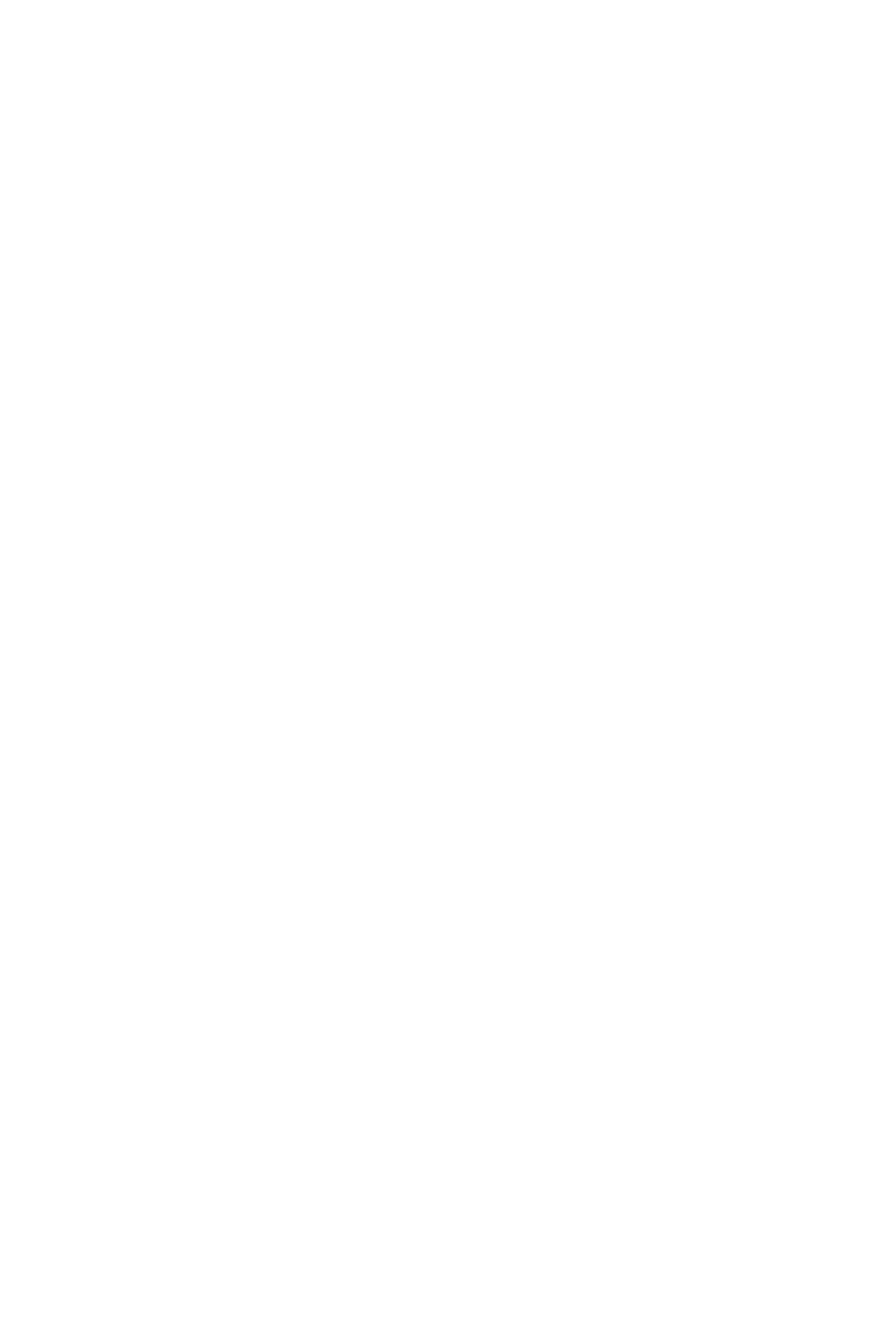
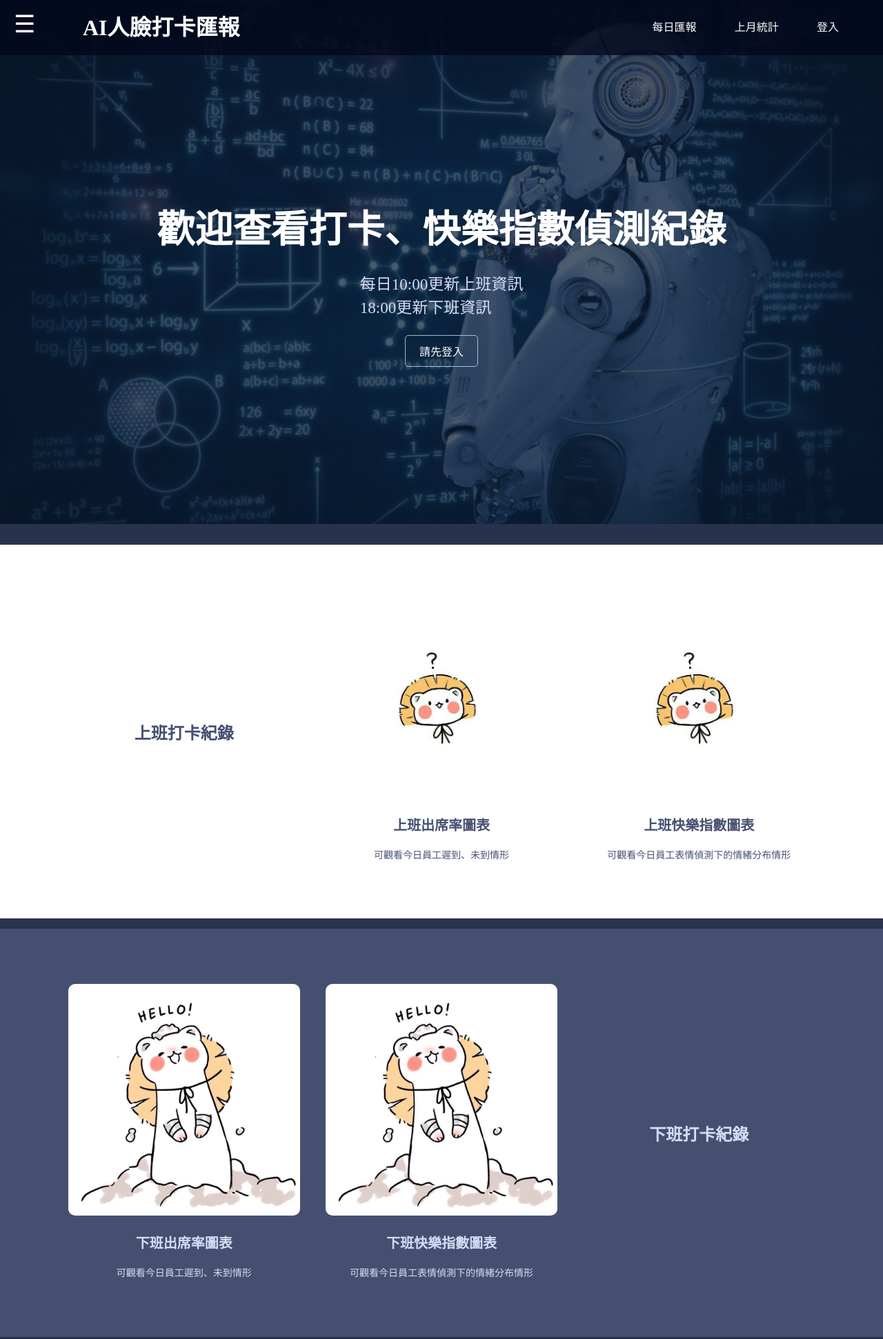
Before and after one commit to zhen-0712/zhen-0712.github.io, a plain HTML site: page index.html in a window 1280 px wide. Shown: the top 1942 px of the page at 69% size. Before the commit the page ends 800 px from the top, so only its background shows below. Drawn offline with Linux system fonts and the light colour scheme.

Commit message:
Add files via upload

```diff
--- a/index.html
+++ b/index.html
@@ -1,9 +1,88 @@
 <!DOCTYPE html>
-<html>
-    <head>
+<html lang="en">
+<head>
+    <meta charset="UTF-8">
+    <meta name="viewport" content="width=device-width, initial-scale=1.0">
+    <title>AI_Web_Test</title>
+    <link rel="stylesheet" href="style.css">
+    <!--<link href="https://fonts.googleapis.com/earlyaccess/cwtexyen.css" rel="stylesheet">-->
+</head>
+<body>
+    <header>
+    <button class="menu">&#9776;</button>
+    <h1>AI人臉打卡匯報</h1>
+    <nav>
+    <ul>
+        <li><a href="#">每日匯報</a></li>
+        <li><a href="#">上月統計</a></li>
+        <li><a href="#">登入</a></li>
+    </ul>
+    </nav>
+    </header>
+    <main>
+        <section class="Introduction">
+            <h2>歡迎查看打卡、快樂指數偵測紀錄</h2>
+            <p>每日10:00更新上班資訊<br>18:00更新下班資訊</p>
+            <a href="#">請先登入</a>
+        </section>
 
-    </head>
-    <body>
+        <section class="transition1">
+        </section>
 
-    </body>
+        <section class="Start_Work_Attendance">
+            <div>
+                <h2>上班打卡紀錄</h2>
+            </div>
+            <div>
+                <img src="images/Q.jpg" alt="上班出席率圖表">
+                <h3>上班出席率圖表</h3>
+                <p>可觀看今日員工遲到、未到情形</p>
+            </div>
+            <div>
+                <img src="images/Q.jpg" alt="上班出席率圖表">
+                <h3>上班快樂指數圖表</h3>
+                <p>可觀看今日員工表情偵測下的情緒分布情形</p>
+            </div>
+        </section>
+
+        <section class="transition2">
+        </section>
+
+        <section class="Get_Off_Work_Attendance">
+            <div>
+                <img src="images/QQ.jpg" alt="下班出席率圖表">
+                <h3>下班出席率圖表</h3>
+                <p>可觀看今日員工遲到、未到情形</p>
+            </div>
+            <div>
+                <img src="images/QQ.jpg" alt="下班出席率圖表">
+                <h3>下班快樂指數圖表</h3>
+                <p>可觀看今日員工表情偵測下的情緒分布情形</p>
+            </div>
+            <div>
+                <h2>下班打卡紀錄</h2>
+            </div>
+        </section>
+
+        <section class="transition3">
+        </section>
+
+        <section class="Record_Monthly">
+            <img src="images/handai.jpg" alt="出席率圖表">
+            <div class="info">
+                <h2>出席率圖表</h2>
+                <p>可觀看今日員工遲到、未到情形</p>
+            </div>
+        </section>
+    </main>
+    <footer>
+        <h4>Copyright © 2024 AI_Web_Test All Rights Reserved.</h4>
+    </footer>
+</body>
 </html>
+
+<!--
+    <p><strong>粗體</strong></p>
+    <p><em>斜線字體</em></p>
+    <blockquote cite="網址">"名言<br>佳句"</blockruote> --<bt.斷行
+-->
--- /dev/null
+++ b/style.css
@@ -0,0 +1,231 @@
+* {
+    padding: 0;
+    margin: 0;
+}
+
+header {
+    background-color: rgb(4,8,28,0.8);
+    height: 80px;
+    width: 100%;
+    position: fixed;
+}
+h1 {
+    color:rgb(255, 255, 255);
+    position: absolute;
+    left: 120px;
+    top: 0;
+    line-height: 80px;
+}
+header ul {
+    position: absolute;
+    right: 1vw;
+    top: 0;
+    line-height: 80px;
+}
+header li {
+    display: inline;
+    margin-right: 4vw;
+}
+header a {
+    color: white;
+    text-decoration: none;
+}
+header a:hover {
+    text-decoration: underline;
+}
+
+.Introduction {
+    background-color: rgb(128, 172, 172);
+    color: white;
+    height: 95vh;
+    background-image: url("images/thinkai2.png");
+    background-repeat: no-repeat;
+    background-position: center;
+    background-size: cover;
+    display: flex;
+    flex-direction: column;
+    align-items: center;
+    justify-content: center;
+}
+.Introduction h2 {
+    font-size: 55px;
+    margin-top: 60px;
+}
+.Introduction p {
+    color:rgb(212, 221, 245);
+    font-size:23px;
+    margin: 25px 0;
+}
+.Introduction a {
+    color: white;
+    text-decoration: none;
+    border: 1px solid #cee2f4c4;
+    padding:10px 20px;
+    border-radius: 5px;
+}
+
+.transition1 {
+    background-color: rgb(41, 50, 76);
+    height: 30px;
+}
+
+.Start_Work_Attendance {
+    display:flex;
+    background-color: rgb(255, 255, 255);
+    color:rgb(69, 80, 113);
+    justify-content: space-between;
+    align-items: center;
+    padding: 80px;
+}
+.Start_Work_Attendance div{
+    width: 450px;
+    text-align: center;
+}
+.Start_Work_Attendance img {
+    width: 90%;
+    border-radius: 10px;
+}
+.Start_Work_Attendance h3 {
+    font-size: 20px;
+    margin: 20px 0;
+}
+.Start_Work_Attendance p {
+    font-size: 14px;
+    line-height: 1.6em;
+}
+
+.transition2 {
+    background-color: rgb(41, 50, 76);
+    height: 15px;
+}
+
+.Get_Off_Work_Attendance {
+    display:flex;
+    background-color: rgb(69, 80, 113);
+    color:rgb(212, 221, 245);
+    justify-content: space-between;
+    align-items: center;
+    padding: 80px;
+}
+.Get_Off_Work_Attendance div{
+    width: 450px;
+    text-align: center;
+}
+.Get_Off_Work_Attendance img {
+    width: 90%;
+    border-radius: 10px;
+}
+.Get_Off_Work_Attendance h3 {
+    font-size: 20px;
+    margin: 20px 0;
+}
+.Get_Off_Work_Attendance p {
+    font-size: 14px;
+    line-height: 1.6em;
+}
+
+.transition3 {
+    background-color: rgb(41, 50, 76);
+    height: 15px;
+}
+
+.Record_Monthly {
+    display: flex;
+    height: 70vh;
+}
+.Record_Monthly {
+    width: 70%;
+}
+.info {
+    width: 50%;
+    background-color: rgb(255, 255, 255);
+    color: rgb(41, 50, 76);
+    display: flex;
+    flex-direction: column;
+    align-items: center;
+    justify-content: center;
+}
+.info h2 {
+    font-size: 35px;
+    margin-bottom: 30px;
+}
+.info p {
+    text-align: center;
+    line-height: 2em;
+}
+
+footer {
+    display: flex;
+    background-color: #04081e;
+    color: #b7b7b7;
+    height: 60px;
+    align-items: center;
+    justify-content: center;
+    font-size: 14px;
+}
+
+/*響應式設計語法*/
+@media screen and (max-width: 768px){
+    header ul {
+        display: none;
+    }
+    header h1 {
+        left: 50%;
+        transform: translateX(-50%);
+    }
+    .Introduction h2 {
+        font-size: 40px;
+    }
+    .Start_Work_Attendance {
+        flex-direction: column;
+        padding: 60px 0;
+    }
+    .Start_Work_Attendance div {
+        margin-bottom: 30px;
+    }
+    .Get_Off_Work_Attendance {
+        flex-direction: column;
+        padding: 60px 0;
+    }
+    .Get_Off_Work_Attendance div {
+        margin-bottom: 30px;
+    }
+    .Record_Monthly {
+        flex-direction: column;
+        height: 170vh;
+    }
+    .Record_Monthly img {
+        width: 145%;
+    }
+    .info {
+        width: 135%;
+        padding: 40px 0;
+    }
+    .info h2 {
+        font-size: 30px;
+    }
+    footer {
+        clear: both;
+    }
+}
+
+.menu {
+    display: block;
+    background-color: transparent;
+    color: white;
+    font-size: 35px;
+    position: absolute;
+    top: 15px;
+    left: 20px;
+    border: none;
+    cursor: pointer;
+}
+
+
+/*
+header, section, footer {
+    background-color: beige;
+    border:5px cadetblue solid;
+    // dashed 虛線 dotted 圓點
+    padding: 30px 0 20px 50px;
+}*/
```
Also changed, not shown: images/Q.jpg (added), images/QQ.jpg (added), images/handai.jpg (added), images/thinkai.jpg (added), images/thinkai2.png (added).
